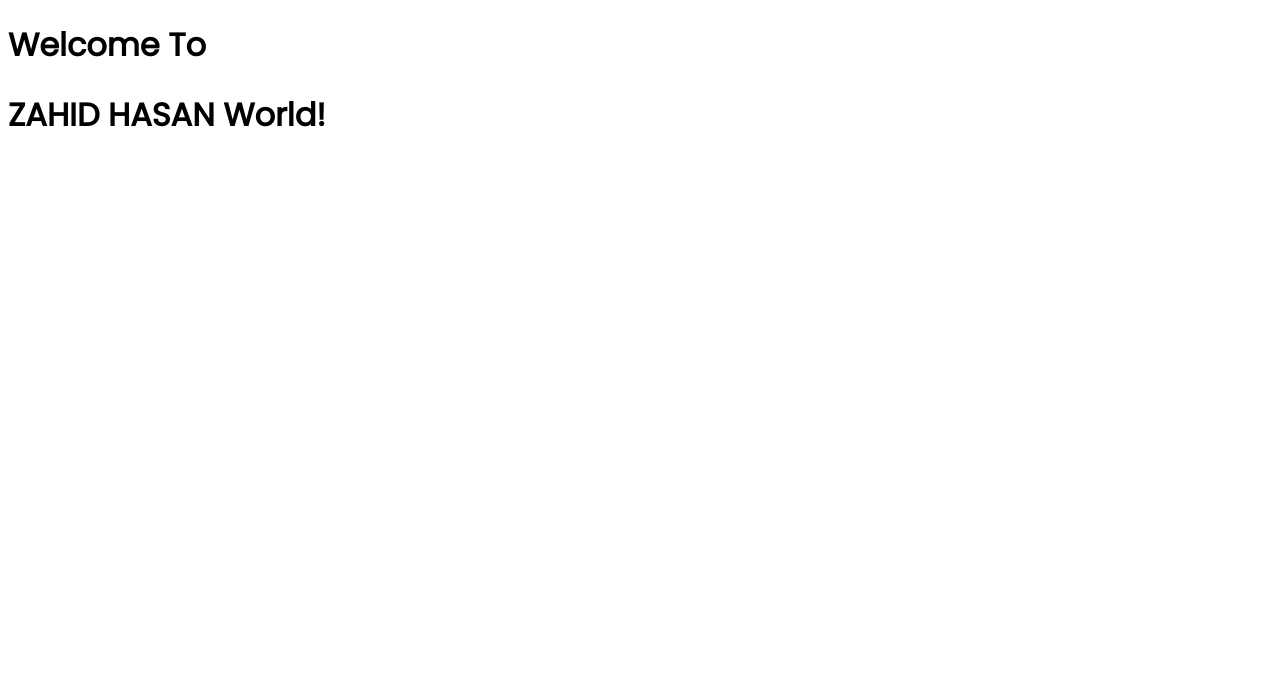
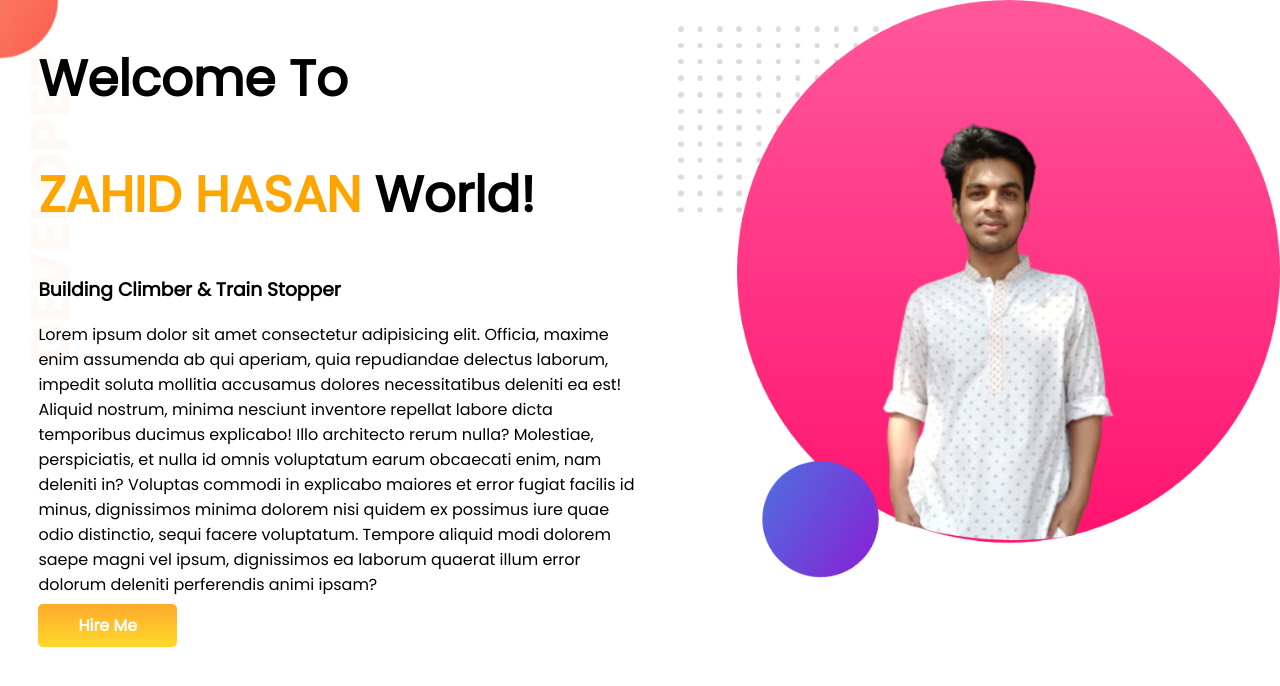
Before and after one commit to zahidhasan125/developer-portfolio, a plain HTML site: page index.html in a window 1280 px wide. Drawn offline with Linux system fonts and the light colour scheme.

Commit message:
welcome section added

```diff
--- a/index.html
+++ b/index.html
@@ -1,5 +1,6 @@
 <!DOCTYPE html>
 <html lang="en">
+
 <head>
     <meta charset="UTF-8">
     <meta http-equiv="X-UA-Compatible" content="IE=edge">
@@ -10,8 +11,29 @@
     <link href="https://fonts.googleapis.com/css2?family=Poppins&display=swap" rel="stylesheet">
     <link rel="stylesheet" href="style.css">
 </head>
+
 <body>
-    <h1>Welcome To</h1>
-    <h1>ZAHID HASAN World!</h1>
+    <section class="welcome-section">
+        <div class="half-width">
+            <h1>Welcome To</h1>
+            <h1><span class="orange-color">ZAHID HASAN</span> World!</h1>
+            <h3>Building Climber & Train Stopper</h3>
+            <p>Lorem ipsum dolor sit amet consectetur adipisicing elit. Officia, maxime enim assumenda ab qui aperiam,
+                quia
+                repudiandae delectus laborum, impedit soluta mollitia accusamus dolores necessitatibus deleniti ea est!
+                Aliquid nostrum, minima nesciunt inventore repellat labore dicta temporibus ducimus explicabo! Illo
+                architecto rerum nulla? Molestiae, perspiciatis, et nulla id omnis voluptatum earum obcaecati enim, nam
+                deleniti in? Voluptas commodi in explicabo maiores et error fugiat facilis id minus, dignissimos minima
+                dolorem nisi quidem ex possimus iure quae odio distinctio, sequi facere voluptatum. Tempore aliquid modi
+                dolorem saepe magni vel ipsum, dignissimos ea laborum quaerat illum error dolorum deleniti perferendis
+                animi
+                ipsam?</p>
+            <a href="#" target="_blank" class="hire-button">Hire Me</a>
+        </div>
+        <div class="half-width">
+            <img src="images/zmy-bg.png" alt="Me with Panjabi">
+        </div>
+    </section>
 </body>
+
 </html>
--- a/style.css
+++ b/style.css
@@ -1,3 +1,38 @@
-body{
+body {
     font-family: 'Poppins', sans-serif;
+    margin: 0;
 }
+
+h1 {
+    font-size: 50px;
+}
+
+.orange-color {
+    color: orange;
+}
+
+section {
+    display: flex;
+}
+
+.half-width {
+    width: 50%;
+    padding-left: 3%;
+}
+
+.half-width img {
+    width: 100%;
+}
+
+.hire-button {
+    text-decoration: none;
+    background-image: linear-gradient(rgba(255, 153, 0, 0.829), rgba(255, 208, 0, 0.829));
+    padding: 10px 40px;
+    border-radius: 5px;
+    color: white;
+    font-weight: 600;
+}
+.welcome-section{
+    background-image: url(images/top-banner.png);
+    background-repeat: no-repeat;
+}
```
